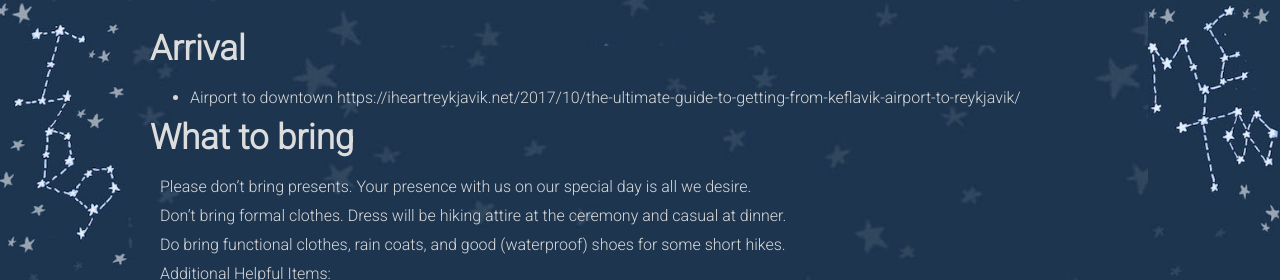
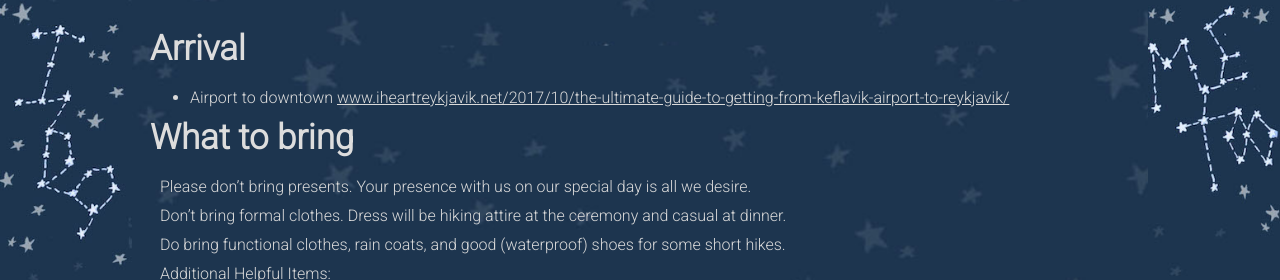
Before and after one commit to rltvty/olkelda, a Jekyll site: the page built from traveltips.md, in a window 1280 px wide and 1091 px high. Shown: the part 186-466 px from the top of the window. Built offline with Jekyll 4.4.1, drawn with Linux system fonts in a browser that asks for light colours; part of the change alters nothing that is shown.

Commit message:
Update traveltips.md

```diff
--- a/traveltips.md
+++ b/traveltips.md
@@ -6,7 +6,7 @@ title: Travel Tips
 
 
 # Arrival
-* Airport to downtown https://iheartreykjavik.net/2017/10/the-ultimate-guide-to-getting-from-keflavik-airport-to-reykjavik/
+* Airport to downtown [www.iheartreykjavik.net/2017/10/the-ultimate-guide-to-getting-from-keflavik-airport-to-reykjavik/](https://iheartreykjavik.net/2017/10/the-ultimate-guide-to-getting-from-keflavik-airport-to-reykjavik/)
 
 
 
```
